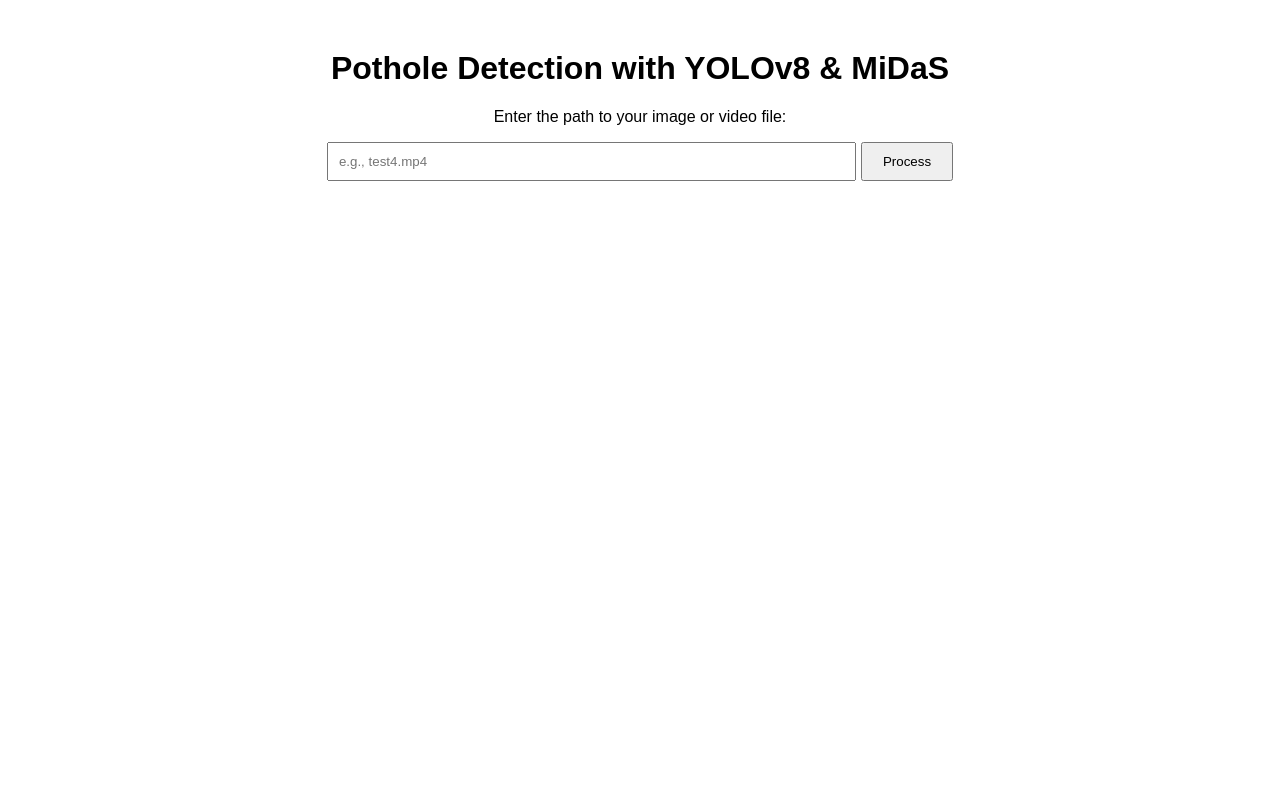
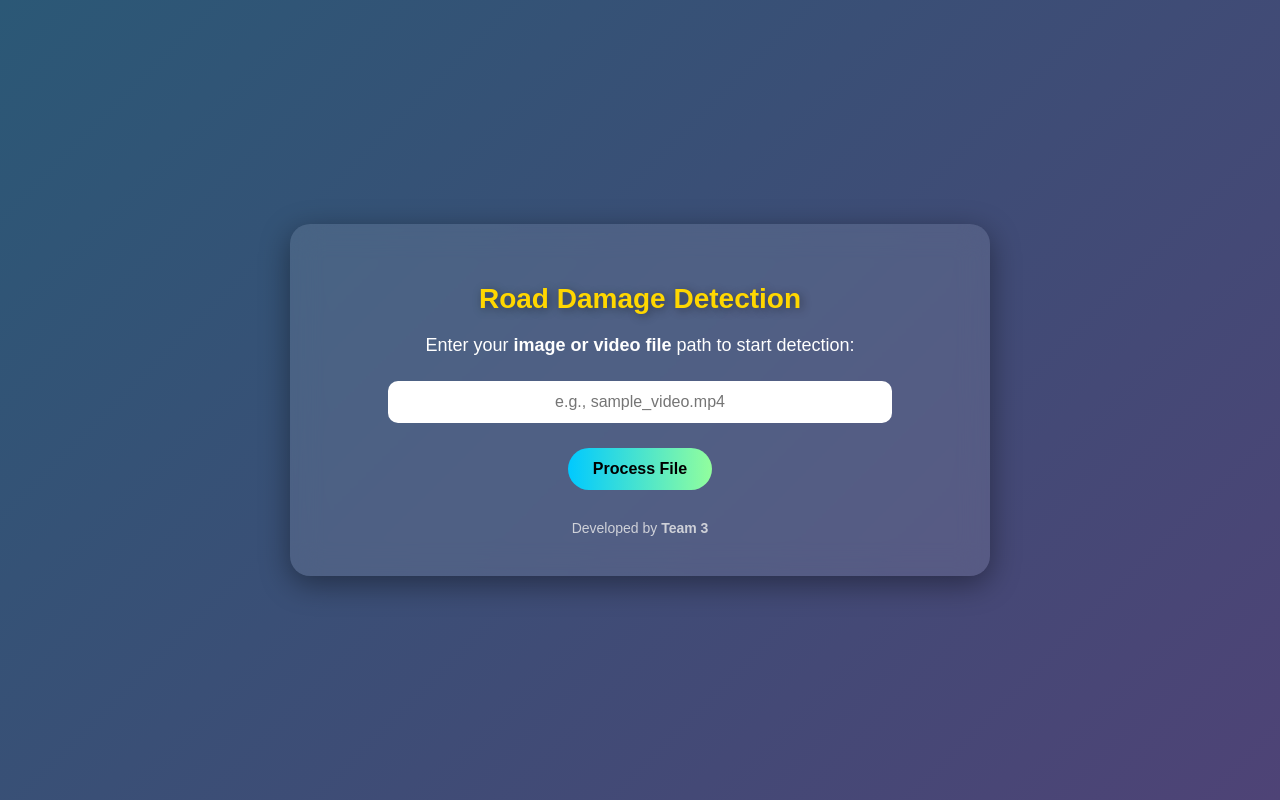
Before and after one commit to JanithaSaravanan/Road-Damage-Detection, a Flask app: page / in a window 1280 px wide. Run offline with Flask 3, Linux system fonts and the light colour scheme.

Commit message:
Committed

```diff
--- a/app.py
+++ b/app.py
@@ -1,33 +1,73 @@
-# app.py
-
-from flask import Flask, request, render_template, redirect, url_for
+from flask import Flask, request, render_template, redirect, url_for, session, abort
 from detection_utils import process_media
 import os
+import uuid
+import json
 
+# Setup Flask app
 app = Flask(__name__)
+# IMPORTANT: A secret key is required to use sessions
+app.secret_key = str(uuid.uuid4())
 
 @app.route('/')
 def home():
+    """Renders the main input form (index.html)."""
     return render_template('index.html')
 
 @app.route('/process', methods=['POST'])
 def process():
+    """
+    Processes the media file path, calls the updated process_media function,
+    and stores the dictionary result in the session.
+    """
     file_path = request.form.get('file_path')
     if not file_path:
         return "No file path provided.", 400
 
-    # This is a synchronous call. The page will hang here.
-    output_path = process_media(file_path)
+    # Call the processing function, which returns a dictionary {output_path, detections, ...}
+    try:
+        results = process_media(file_path)
+    except Exception as e:
+        print(f"Processing error: {e}")
+        # Return a user-friendly error message
+        return f"Error processing media. Details: {e}", 500
 
-    if output_path:
-        return redirect(url_for('display_output', filename=os.path.basename(output_path)))
-    else:
-        return "Error processing media. Check the file path.", 500
+    if not results or 'output_path' not in results:
+         return "Processing failed to return valid results.", 500
 
-@app.route('/display/<filename>')
-def display_output(filename):
-    is_video = filename.endswith(('.mp4', '.avi', '.mov', '.mkv'))
-    return render_template('output.html', filename=filename, is_video=is_video)
+    # Generate a unique ID for this result set and store the entire results dictionary in the session
+    result_id = str(uuid.uuid4())
+    session[result_id] = results
+
+    # Redirect to the display route using the unique result ID
+    return redirect(url_for('display_output', result_id=result_id))
+
+@app.route('/display/<result_id>')
+def display_output(result_id):
+    """
+    Displays the structured output by retrieving data from the session.
+    """
+    # Retrieve the results dictionary from the session
+    results = session.get(result_id)
+
+    if not results:
+        return "Result not found or session expired. Please process the media again.", 404
+
+    # The output path is now nested inside the results dictionary
+    output_filename = os.path.basename(results['output_path'])
+
+    # Determine if the file is a video (for display purposes in the template)
+    is_video = results['file_path'].endswith(('.mp4', '.avi', '.mov', '.mkv'))
+
+    # Pass the output filename using BOTH the new and old variable names ('filename' and 'output_filename')
+    # to satisfy older templates that expect 'filename'.
+    return render_template(
+        'output.html',
+        output_filename=output_filename,
+        filename=output_filename, # Added for backward compatibility with your template
+        results=results,
+        is_video=is_video
+    )
 
 if __name__ == '__main__':
     app.run(debug=True)
--- a/templates/index.html
+++ b/templates/index.html
@@ -5,20 +5,92 @@
   <meta name="viewport" content="width=device-width, initial-scale=1.0">
   <title>Pothole Detection</title>
   <style>
-        body { font-family: Arial, sans-serif; text-align: center; margin-top: 50px; }
-        .container { width: 50%; margin: auto; }
-        input[type="text"] { width: 80%; padding: 10px; }
-        button { padding: 10px 20px; cursor: pointer; }
+    body {
+      font-family: 'Poppins', sans-serif;
+      background: linear-gradient(135deg, #2b5876, #4e4376);
+      color: #fff;
+      text-align: center;
+      height: 100vh;
+      display: flex;
+      align-items: center;
+      justify-content: center;
+      margin: 0;
+    }
+
+    .container {
+      background: rgba(255, 255, 255, 0.1);
+      backdrop-filter: blur(15px);
+      border-radius: 20px;
+      padding: 40px 50px;
+      width: 90%;
+      max-width: 600px;
+      box-shadow: 0 8px 30px rgba(0, 0, 0, 0.4);
+      animation: fadeIn 1.5s ease;
+    }
+
+    @keyframes fadeIn {
+      from { opacity: 0; transform: translateY(-20px); }
+      to { opacity: 1; transform: translateY(0); }
+    }
+
+    h1 {
+      color: #FFD700;
+      font-size: 28px;
+      margin-bottom: 20px;
+      text-shadow: 2px 2px 10px rgba(0,0,0,0.4);
+    }
+
+    p {
+      font-size: 18px;
+      margin-bottom: 25px;
+    }
+
+    input[type="text"] {
+      width: 80%;
+      padding: 12px;
+      border: none;
+      border-radius: 10px;
+      font-size: 16px;
+      outline: none;
+      text-align: center;
+    }
+
+    button {
+      margin-top: 25px;
+      padding: 12px 25px;
+      border: none;
+      border-radius: 30px;
+      background: linear-gradient(90deg, #00C9FF, #92FE9D);
+      color: #000;
+      font-weight: bold;
+      cursor: pointer;
+      font-size: 16px;
+      transition: 0.3s;
+    }
+
+    button:hover {
+      transform: scale(1.05);
+      background: linear-gradient(90deg, #43e97b, #38f9d7);
+    }
+
+    footer {
+      margin-top: 30px;
+      font-size: 14px;
+      color: #eee;
+      opacity: 0.8;
+    }
   </style>
 </head>
 <body>
   <div class="container">
-        <h1>Pothole Detection with YOLOv8 & MiDaS</h1>
-        <p>Enter the path to your image or video file:</p>
+    <h1>Road Damage Detection</h1>
+    <p>Enter your <b>image or video file</b> path to start detection:</p>
     <form action="/process" method="post">
-            <input type="text" name="file_path" placeholder="e.g., test4.mp4">
-            <button type="submit">Process</button>
+      <input type="text" name="file_path" placeholder="e.g., sample_video.mp4" required>
+      <br>
+      <button type="submit"> Process File</button>
     </form>
+    <footer>Developed by <b>Team 3</b> </footer>
   </div>
 </body>
 </html>
```
Also changed, not shown: detection_utils.py (+155 -59 lines), templates/output.html (+92 -6 lines), 1 other file. Lines whose indentation alone changed are shown as unchanged.
